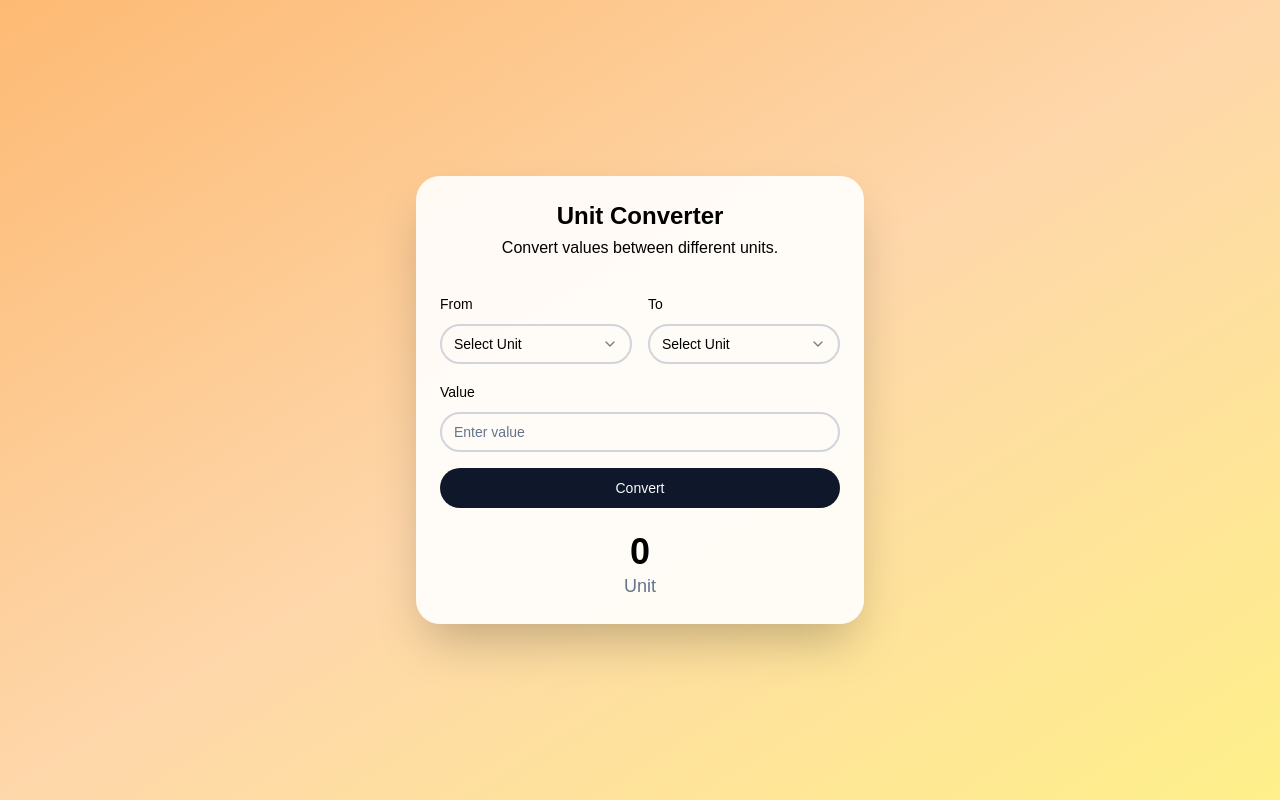
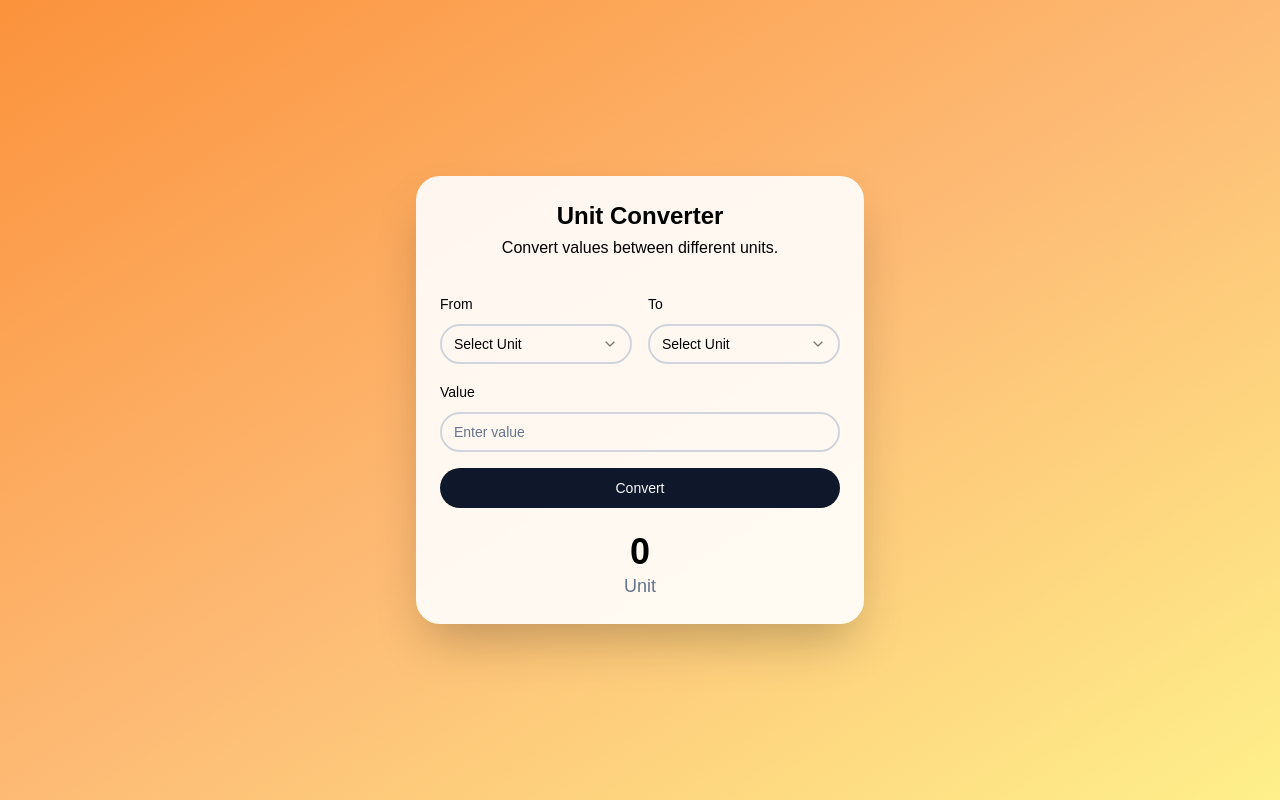
Before and after one commit to Tahasiraj1/Unit-Converter-Project-12-Next.js, a Next.js app: page / in a window 1280 px wide. Built offline with nearby package versions, Linux system fonts and the light colour scheme.

Commit message:
Update unit-converter.tsx

```diff
--- a/components/ui/unit-converter.tsx
+++ b/components/ui/unit-converter.tsx
@@ -112,7 +112,7 @@ export default function UnitConverter() {
     };
 
     return (
-        <div className="p-4 sm:p-8 flex flex-col items-center justify-center min-h-screen bg-gradient-to-br from-orange-300 via-orange-200 to-yellow-200 dark:bg-gray-900">
+        <div className="p-4 sm:p-8 flex flex-col items-center justify-center min-h-screen bg-gradient-to-br from-orange-400 via-orange-300 to-yellow-200 dark:bg-gray-900">
             <div className="text-black max-w-md w-full p-6 bg-white/90 rounded-3xl shadow-2xl">
                 <h1 className="text-2xl font-bold mb-1 text-center">Unit Converter</h1>
                 <p className="mb-8 text-center">
```
